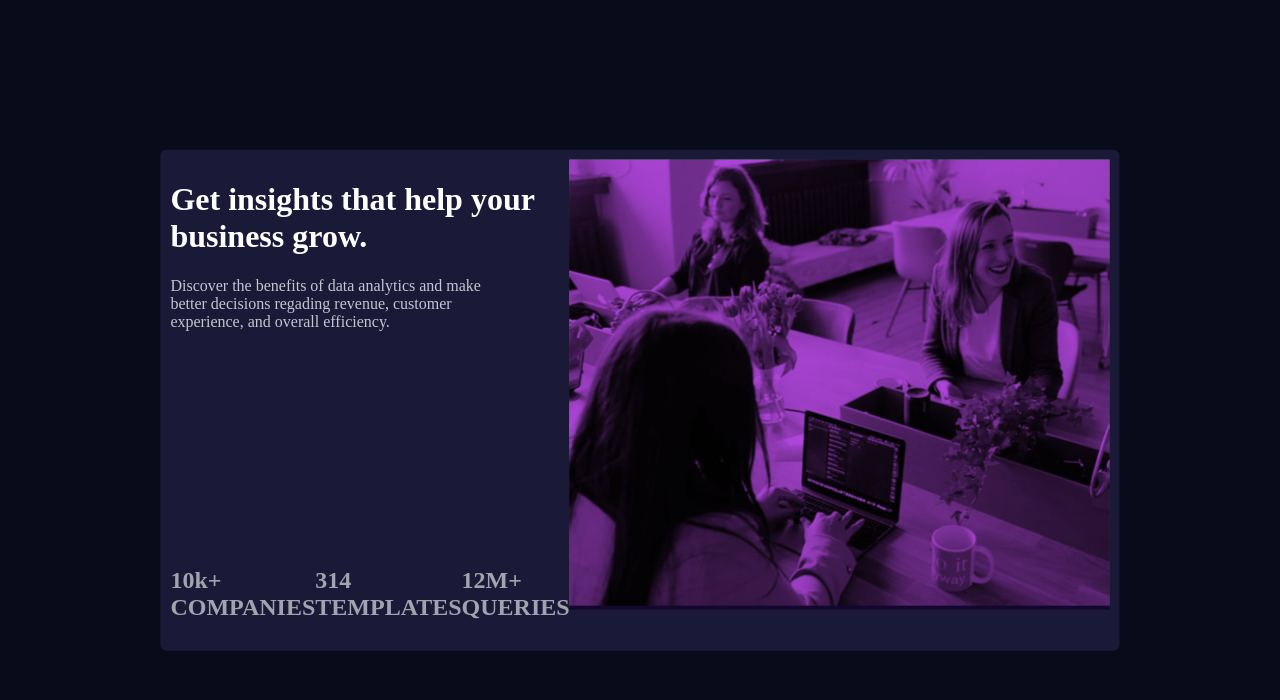
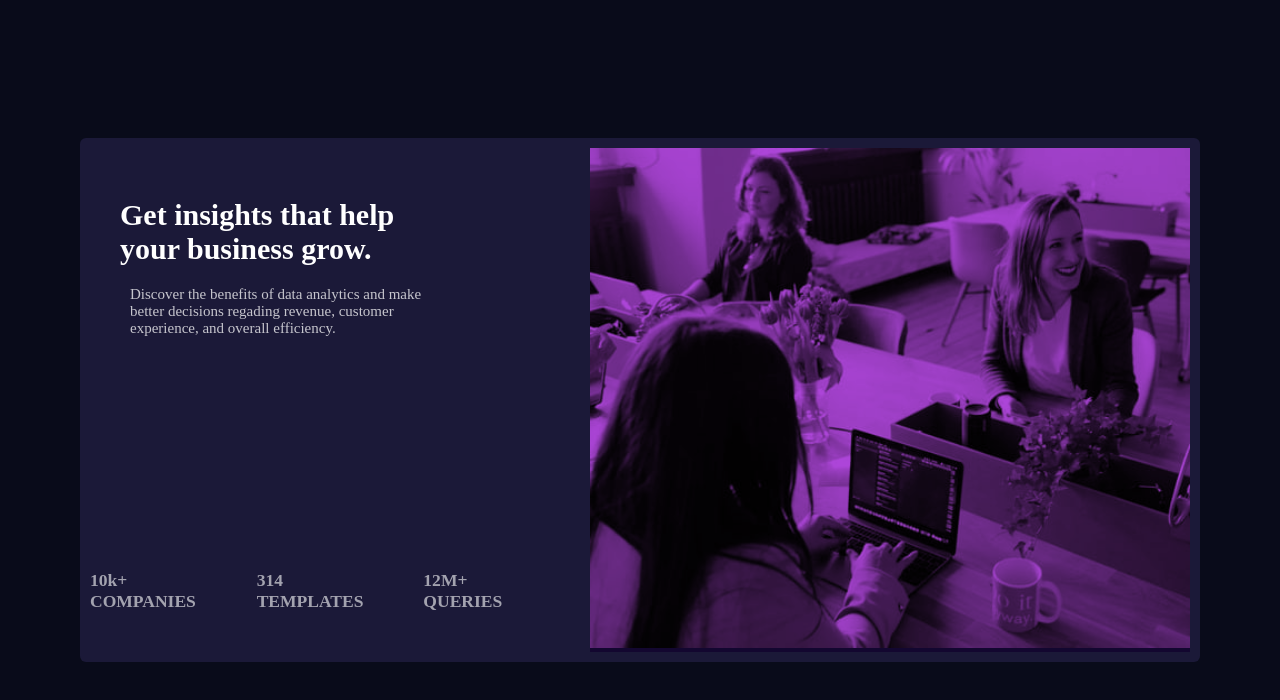
Before and after one commit to DamilolaEdwin/Stats-Prev, a plain HTML site: page index.html in a window 1280 px wide. Drawn offline with Linux system fonts and the light colour scheme.

Commit message:
more designing with the css

```diff
--- a/index.html
+++ b/index.html
@@ -1,34 +1,58 @@
 <!DOCTYPE html>
 <html lang="en">
   <head>
-    <meta charset="UTF-8">
-    <meta name="viewport" content="width=device-width, initial-scale=1.0">
-    <link rel="stylesheet" href="style.css">
+    <meta charset="UTF-8" />
+    <meta name="viewport" content="width=device-width, initial-scale=1.0" />
+    <link rel="preconnect" href="https://fonts.googleapis.com" />
+    <link rel="preconnect" href="https://fonts.gstatic.com" crossorigin />
+    <link
+      href="https://fonts.googleapis.com/css2?family=Inter:wght@100..900&display=swap"
+      rel="stylesheet"
+    />
+
+    <link rel="preconnect" href="https://fonts.googleapis.com" />
+    <link rel="preconnect" href="https://fonts.gstatic.com" crossorigin />
+    <link
+      href="https://fonts.googleapis.com/css2?family=Inter:wght@100..900&family=Lexend+Deca:wght@100..900&display=swap"
+      rel="stylesheet"
+    />
+    <link rel="stylesheet" href="style.css" />
     <title>Document</title>
   </head>
   <body>
     <div class="page">
       <div class="side">
-            <h1>Get insights that help your business grow.</h1>
-            <p>Discover the benefits of data analytics and make <br> better decisions regading revenue, customer <br> experience, and overall efficiency.</p>
+        <h1>
+          Get insights that help <br />
+          your business grow.
+        </h1>
+        <p>
+          Discover the benefits of data analytics and make <br />
+          better decisions regading revenue, customer <br />
+          experience, and overall efficiency.
+        </p>
 
         <div class="down">
-                <div class="part"><h2>10k+ <br>COMPANIES</h2></div>
+          <div class="part">
+            <h3>10k+ <br />COMPANIES</h3>
+          </div>
           <br />
           <br />
-                <div class="part"><h2>314 <br>TEMPLATES</h2></div>
+          <div class="part">
+            <h3>314 <br />TEMPLATES</h3>
+          </div>
           <br />
           <br />
-                <div class="part"><h2>12M+ <br>QUERIES</h2></div>
+          <div class="part">
+            <h3>12M+ <br />QUERIES</h3>
+          </div>
         </div>
       </div>
       <div class="side">
         <div class="shade">
-            <img src="image-header-desktop.jpg"  alt="desktop header">
+          <img src="image-header-desktop.jpg" alt="desktop header" />
         </div>
       </div>
     </div>
-
-
   </body>
 </html>
--- a/style.css
+++ b/style.css
@@ -1,16 +1,21 @@
-body{
+body {
   background-color: hsl(233, 47%, 7%);
+  font-size: 15px;
 }
 
-h1{
+h1 {
   color: hsl(0, 0%, 100%);
+  font-weight: 900;
+  margin-inline-start: 30px;
+  margin-block-start: 50px;
 }
 
-p{
+p {
   color: hsla(0, 0%, 100%, 0.75);
+  margin-inline-start: 40px;
 }
 
-.page{
+.page {
   display: flex;
   position: absolute;
   top: 50%;
@@ -19,30 +24,29 @@ p{
   padding: 10px;
   background-color: hsl(244, 38%, 16%);
   border-radius: 6px;
-
+  width: 1100px;
 }
 
-.side{
+.side {
   flex: 1;
-
 }
 
-.down{
+.down {
   display: flex;
 }
 
-.part{
+.part {
   flex: 1;
   margin-block-start: 200px;
   color: hsla(0, 0%, 100%, 0.6);
+  height: 50px;
 }
 
-
-.shade{
+.shade {
   position: relative;
 }
 
-.shade::after{
+.shade::after {
   content: "";
   position: absolute;
   top: 0;
@@ -52,3 +56,8 @@ p{
   background-color: rgba(148, 11, 206, 0.76);
   mix-blend-mode: multiply;
 }
+
+img {
+  height: 500px;
+  width: 600px;
+}
```
Lines whose indentation alone changed are shown as unchanged.
